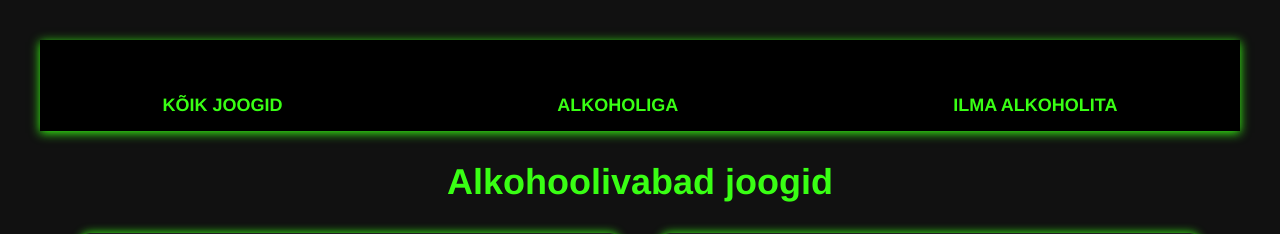
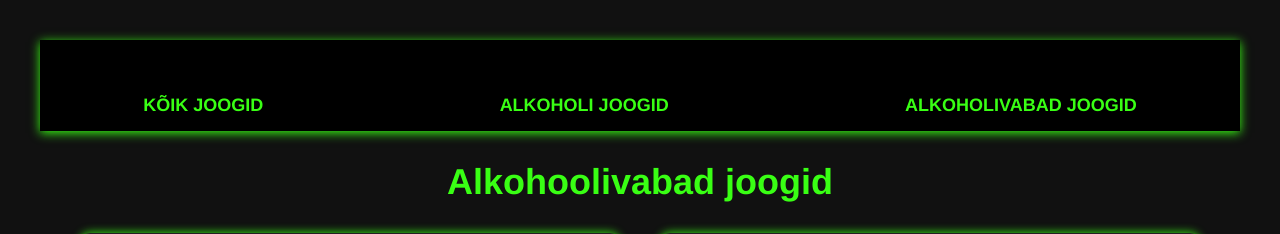
Before and after one commit to NataliPanova/Cocktailizer, a Flask app: page /ilma-alkoholita in a window 1280 px wide. Shown: the top 234 px of the page. Run offline with Flask 3, Linux system fonts and the light colour scheme.

Commit message:
Update ilma-alkoholita.html

```diff
--- a/src/templates/ilma-alkoholita.html
+++ b/src/templates/ilma-alkoholita.html
@@ -125,7 +125,7 @@
          font-weight: bold;
          display: block;
          margin: 40px auto 0;
-         width: fit-content; /* или фиксированная ширина, например 200px */
+         width: fit-content;
 }
 
     </style>
@@ -133,8 +133,8 @@
 <body>
     <div class="navbar">
         <a href="{{ url_for('recipe') }}">Kõik joogid</a>
-        <a href="{{ url_for('alkoholiga') }}">Alkoholiga</a>
-        <a href="{{ url_for('ilma_alkoholita') }}">Ilma alkoholita</a>
+        <a href="{{ url_for('alkoholiga') }}">Alkoholi joogid</a>
+        <a href="{{ url_for('ilma_alkoholita') }}">Alkoholivabad joogid</a>
     </div>
 
     <h1>Alkohoolivabad joogid</h1>
```
